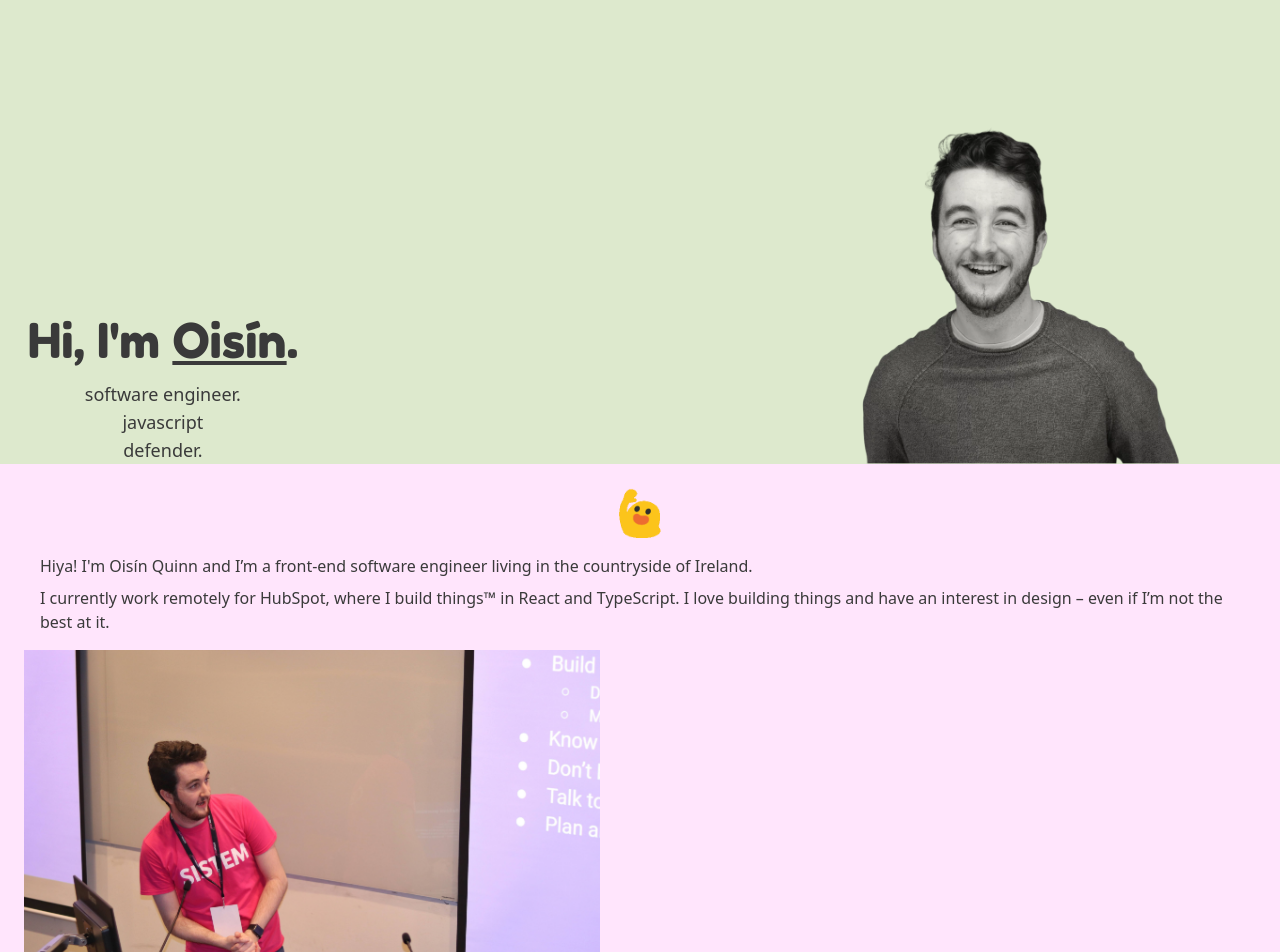
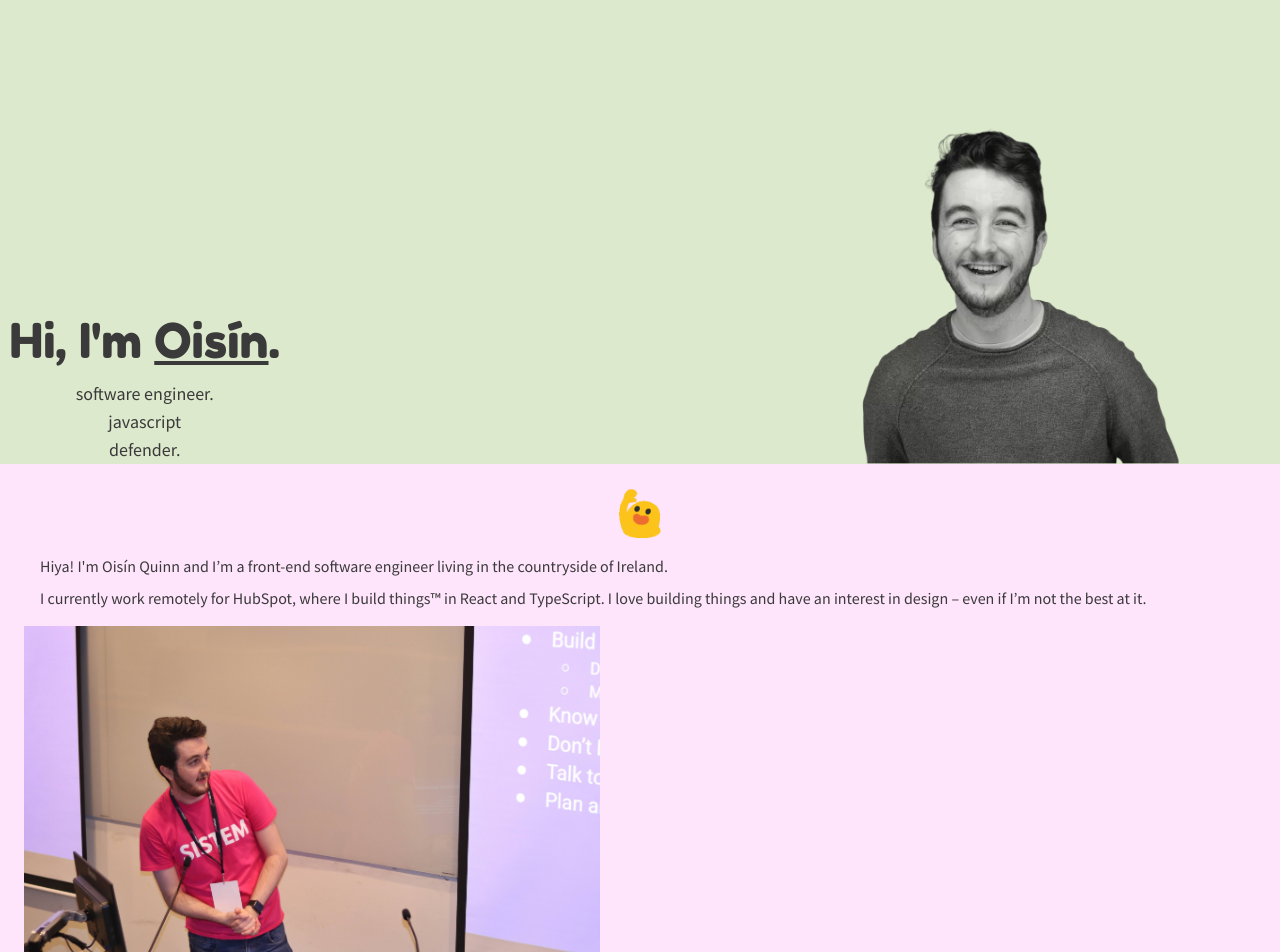
Before and after one commit to oisinq/oisin.io, a Jekyll site: the page v2/index.html, which Jekyll copies as it is, in a window 1280 px wide. Shown: the top 952 px of the page. Built offline with Jekyll 4.4.1, drawn with Linux system fonts in a browser that asks for light colours.

Commit message:
Optimisations around loading in the font

```diff
--- a/v2/dist/output.css
+++ b/v2/dist/output.css
@@ -42,7 +42,7 @@
   -o-tab-size: 4;
      tab-size: 4;
   /* 3 */
-  font-family: Source_Sans_Pro, ui-sans-serif, system-ui, -apple-system, BlinkMacSystemFont, "Segoe UI", Roboto, "Helvetica Neue", Arial, "Noto Sans", sans-serif, "Apple Color Emoji", "Segoe UI Emoji", "Segoe UI Symbol", "Noto Color Emoji";
+  font-family: Source Sans Pro, ui-sans-serif, system-ui, -apple-system, BlinkMacSystemFont, "Segoe UI", Roboto, "Helvetica Neue", Arial, "Noto Sans", sans-serif, "Apple Color Emoji", "Segoe UI Emoji", "Segoe UI Symbol", "Noto Color Emoji";
   /* 4 */
 }
 
@@ -426,9 +426,9 @@
 @font-face {
   font-family: Fredoka One;
 
-  font-weight: 800;
+  src: url(../fonts/fredoka.woff2) format("woff2");
 
-  src: url(../fonts/fredoka.ttf);
+  font-display: swap;
 }
 
 .mr-auto {
--- a/v2/index.html
+++ b/v2/index.html
@@ -5,22 +5,21 @@
     <meta http-equiv="X-UA-Compatible" content="IE=edge"/>
     <meta name="viewport" content="width=device-width, initial-scale=1.0"/>
     <link ref="stylesheet" href="styles.css"/>
-    <!--
+
     <link rel="preconnect" href="https://fonts.googleapis.com"/>
     <link rel="preconnect" href="https://fonts.gstatic.com" crossorigin/>
     <link
      rel="preload"
      as="style"
-    href="https://fonts.googleapis.com/css2?family=Fredoka+One&family=Source+Sans+Pro:ital,wght@0,400;0,700;1,400&display=swap"/>
+    href="https://fonts.googleapis.com/css2?family=Source+Sans+Pro:ital,wght@0,400;0,700;1,400&display=swap"/>
     <link
-      href="https://fonts.googleapis.com/css2?family=Fredoka+One&family=Source+Sans+Pro:ital,wght@0,400;0,700;1,400&display=swap"
+      href="https://fonts.googleapis.com/css2?family=Source+Sans+Pro:ital,wght@0,400;0,700;1,400&display=swap"
       rel="stylesheet"/>
     <noscript>
       <link
-      href="https://fonts.googleapis.com/css2?family=Fredoka+One&family=Source+Sans+Pro:ital,wght@0,400;0,700;1,400&display=swap"
+      href="https://fonts.googleapis.com/css2?family=Source+Sans+Pro:ital,wght@0,400;0,700;1,400&display=swap"
       rel="stylesheet" media="print" onload="this.media='all'"/>
     </noscript>
-     -->
     <link rel="stylesheet" href="./dist/output.css"/>
     <title>Oisín Quinn</title>
   </head>
--- a/v2/styles.css
+++ b/v2/styles.css
@@ -25,7 +25,7 @@
 @layer base {
   @font-face {
     font-family: Fredoka One;
-    font-weight: 800;
-    src: url(../fonts/fredoka.ttf);
+    src: url(../fonts/fredoka.woff2) format("woff2");
+    font-display: swap;
   }
 }
--- a/v2/tailwind.config.js
+++ b/v2/tailwind.config.js
@@ -14,7 +14,7 @@
       },
       fontFamily: {
         h1: ["Fredoka One", ...defaultTheme.fontFamily.sans],
-        sans: ["Source_Sans_Pro", ...defaultTheme.fontFamily.sans],
+        sans: ["Source Sans Pro", ...defaultTheme.fontFamily.sans],
       },
       maxWidth: {
         "1/4": "25%",
```
Also changed, not shown: v2/fonts/fredoka.ttf (deleted), v2/fonts/fredoka.woff2 (added), v2/img/me.webp, v2/img/me_old.webp (added).
